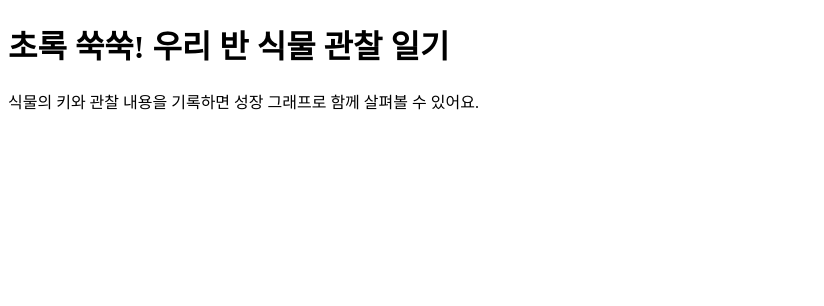
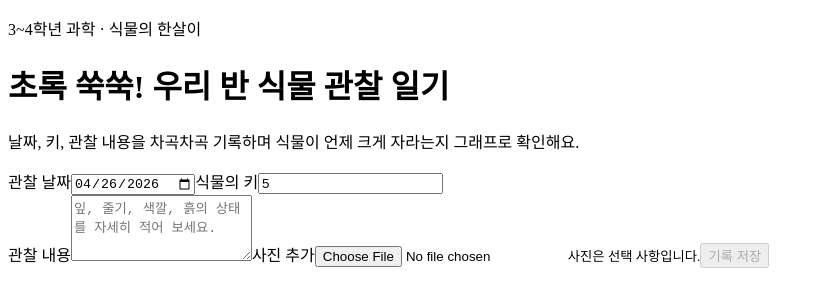
Before and after one commit to WBmaker2/digital-plant-diary, a React (Vite) app: page / in a window 1280 px wide. Shown: the top 306 px of the page, without its empty margins (0-824 px from the left). Built offline with nearby package versions, Linux system fonts and the light colour scheme; the HTML template or start-up script is replaced by a standard one.

Commit message:
feat: add plant observation form

```diff
--- a/src/App.tsx
+++ b/src/App.tsx
@@ -1,8 +1,48 @@
+import { useEffect, useState } from 'react';
+import ObservationForm from './components/ObservationForm';
+import {
+  createObservation,
+  loadObservations,
+  saveObservations
+} from './lib/observationStorage';
+import type { ObservationDraft, PlantObservation } from './types/plantDiary';
+
 export default function App() {
+  const [observations, setObservations] = useState<PlantObservation[]>(() =>
+    loadObservations()
+  );
+
+  useEffect(() => {
+    saveObservations(observations);
+  }, [observations]);
+
+  const addObservation = (draft: ObservationDraft) => {
+    setObservations((current) => [...current, createObservation(draft)]);
+  };
+
   return (
     <main className="app-shell">
-      <h1>초록 쑥쑥! 우리 반 식물 관찰 일기</h1>
-      <p>식물의 키와 관찰 내용을 기록하면 성장 그래프로 함께 살펴볼 수 있어요.</p>
+      <header className="app-hero">
+        <p className="eyebrow">3~4학년 과학 · 식물의 한살이</p>
+        <h1>초록 쑥쑥! 우리 반 식물 관찰 일기</h1>
+        <p>
+          날짜, 키, 관찰 내용을 차곡차곡 기록하며 식물이 언제 크게 자라는지
+          그래프로 확인해요.
+        </p>
+      </header>
+
+      <section className="workspace" aria-label="식물 관찰 입력과 기록">
+        <ObservationForm onSubmit={addObservation} />
+        <section aria-label="식물 관찰 타임라인">
+          {observations.map((item) => (
+            <article className="note-card" key={item.id}>
+              <time dateTime={item.date}>{item.date}</time>
+              <strong>{item.heightCm}cm</strong>
+              <p>{item.note}</p>
+            </article>
+          ))}
+        </section>
+      </section>
     </main>
   );
 }
--- /dev/null
+++ b/src/components/ObservationForm.tsx
@@ -0,0 +1,108 @@
+import { FormEvent, useMemo, useState } from 'react';
+import type { ObservationDraft } from '../types/plantDiary';
+
+interface ObservationFormProps {
+  onSubmit: (draft: ObservationDraft) => void;
+}
+
+const today = () => new Date().toISOString().slice(0, 10);
+
+const readFileAsDataUrl = (file: File): Promise<string> =>
+  new Promise((resolve, reject) => {
+    const reader = new FileReader();
+    reader.onload = () => resolve(String(reader.result));
+    reader.onerror = () => reject(reader.error);
+    reader.readAsDataURL(file);
+  });
+
+export default function ObservationForm({ onSubmit }: ObservationFormProps) {
+  const [date, setDate] = useState(today);
+  const [heightCm, setHeightCm] = useState('5');
+  const [note, setNote] = useState('');
+  const [photoDataUrl, setPhotoDataUrl] = useState<string | undefined>();
+  const [photoName, setPhotoName] = useState('');
+
+  const canSubmit = useMemo(
+    () => date.length > 0 && Number(heightCm) >= 0 && note.trim().length > 0,
+    [date, heightCm, note]
+  );
+
+  const handleSubmit = (event: FormEvent) => {
+    event.preventDefault();
+
+    if (!canSubmit) {
+      return;
+    }
+
+    onSubmit({
+      date,
+      heightCm: Number(heightCm),
+      note,
+      photoDataUrl
+    });
+
+    setNote('');
+    setPhotoDataUrl(undefined);
+    setPhotoName('');
+  };
+
+  return (
+    <form className="observation-form" onSubmit={handleSubmit}>
+      <div className="form-grid">
+        <label>
+          <span>관찰 날짜</span>
+          <input
+            type="date"
+            value={date}
+            onChange={(event) => setDate(event.target.value)}
+            required
+          />
+        </label>
+        <label>
+          <span>식물의 키</span>
+          <input
+            type="number"
+            min="0"
+            step="0.1"
+            value={heightCm}
+            onChange={(event) => setHeightCm(event.target.value)}
+            required
+          />
+        </label>
+      </div>
+      <label>
+        <span>관찰 내용</span>
+        <textarea
+          rows={4}
+          value={note}
+          onChange={(event) => setNote(event.target.value)}
+          placeholder="잎, 줄기, 색깔, 흙의 상태를 자세히 적어 보세요."
+          required
+        />
+      </label>
+      <label className="photo-picker">
+        <span>사진 추가</span>
+        <input
+          type="file"
+          accept="image/*"
+          onChange={async (event) => {
+            const file = event.target.files?.[0];
+
+            if (!file) {
+              setPhotoDataUrl(undefined);
+              setPhotoName('');
+              return;
+            }
+
+            setPhotoDataUrl(await readFileAsDataUrl(file));
+            setPhotoName(file.name);
+          }}
+        />
+        <small>{photoName || '사진은 선택 사항입니다.'}</small>
+      </label>
+      <button type="submit" disabled={!canSubmit}>
+        기록 저장
+      </button>
+    </form>
+  );
+}
```
Also changed, not shown: 1 other file (tests, documents, lock files or other folders).
